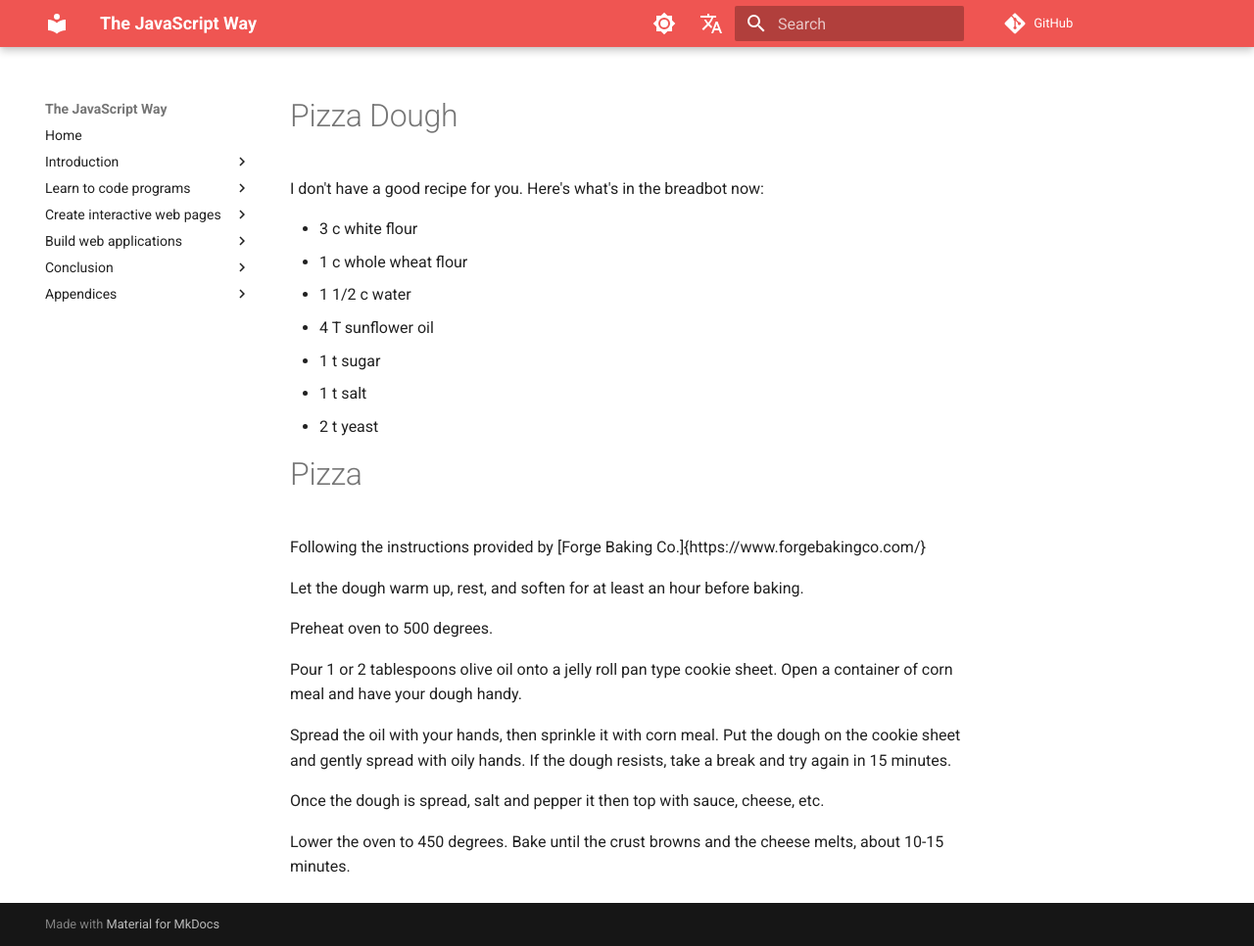
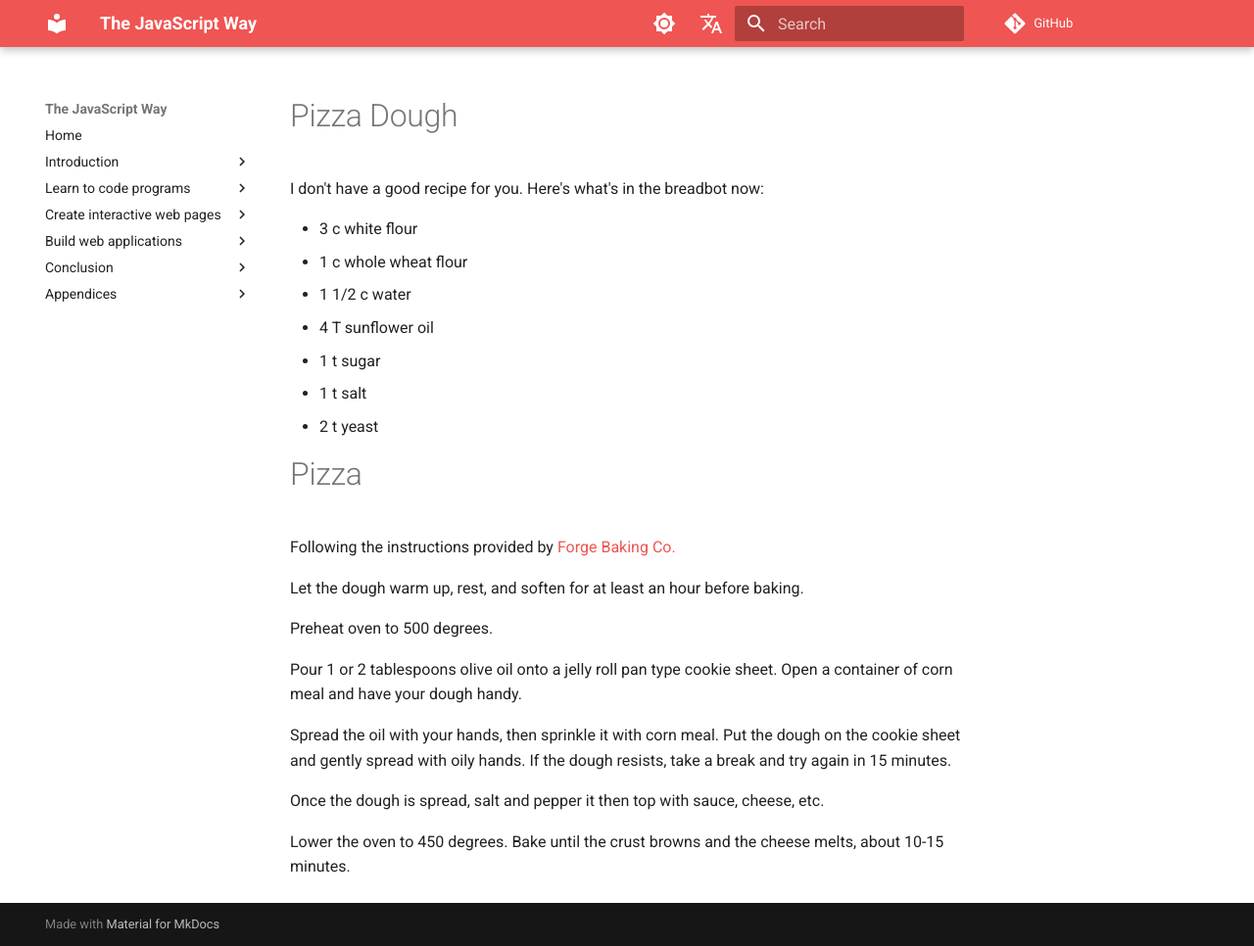
Before and after one commit to HBurgiel/Turnip-Report, an MkDocs documentation site: the page built from manuscript/Yeast breads.md, in a window 1280 px wide and 966 px high. Shown: the whole window at 98% size. Built offline with MkDocs 1.6.1 and Material for MkDocs 9.7.7, drawn with Linux system fonts in a browser that asks for light colours; comment, search, counter and statistics services are not loaded.

Commit message:
Update Yeast breads.md
square brackets around the link text and parens around the URL.

```diff
--- a/manuscript/Yeast breads.md
+++ b/manuscript/Yeast breads.md
@@ -10,7 +10,7 @@ I don't have a good recipe for you. Here's what's in the breadbot now:
 * 2 t yeast
 
 # Pizza
-Following the instructions provided by [Forge Baking Co.]{https://www.forgebakingco.com/}
+Following the instructions provided by [Forge Baking Co.](https://www.forgebakingco.com/)
 
 Let the dough warm up, rest, and soften for at least an hour before baking.
 
```
